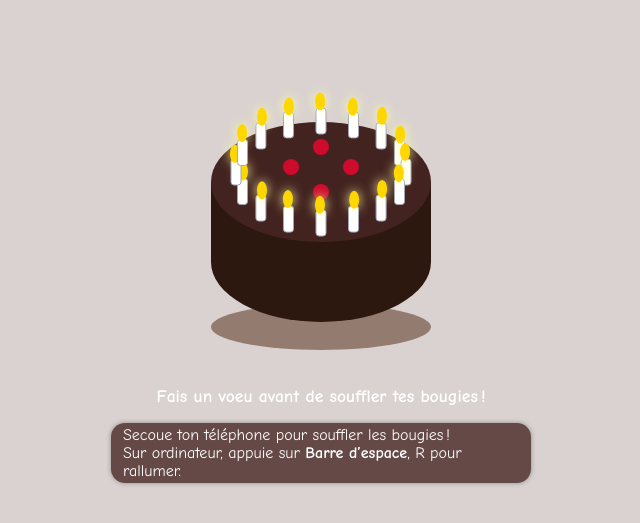
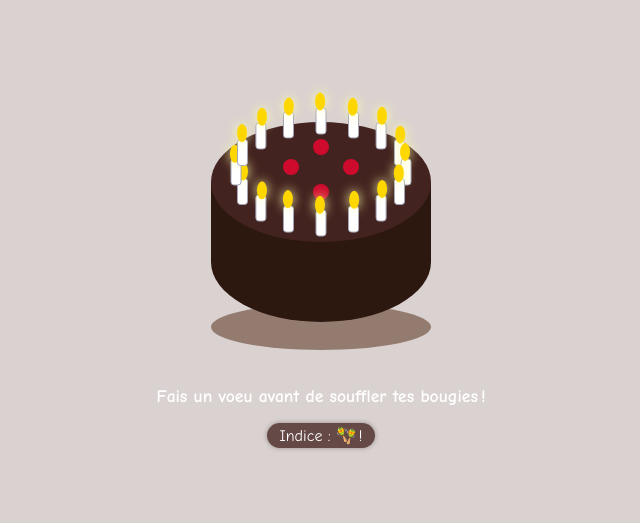
Before and after one commit to constantaudibert/HB, a plain HTML site: page index.html in a window 1280 px wide. Shown: the part 97-620 px from the top of the page, without its empty margins (319-959 px from the left). Drawn offline with Linux system fonts and the light colour scheme.

Commit message:
shake index.html

```diff
--- a/index.html
+++ b/index.html
@@ -73,8 +73,7 @@
     </svg>
     <div id="message">Fais un voeu avant de souffler tes bougies !</div>
     <div class="tuto">
-      Secoue ton téléphone pour souffler les bougies !<br/>
-      Sur ordinateur, appuie sur <b>Barre d’espace</b>, R pour rallumer.
+      Indice : 🪇 !<br/>
     </div>
   </div>
   <script>
```
